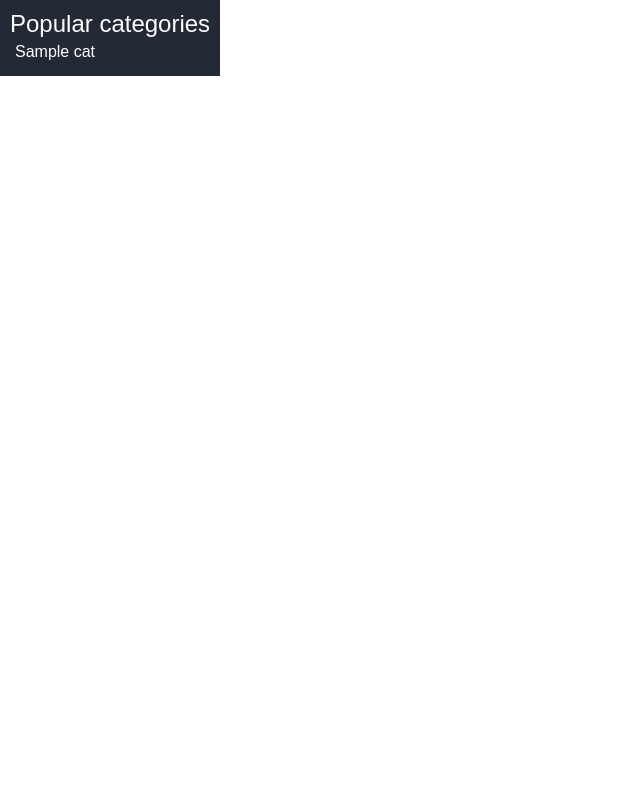
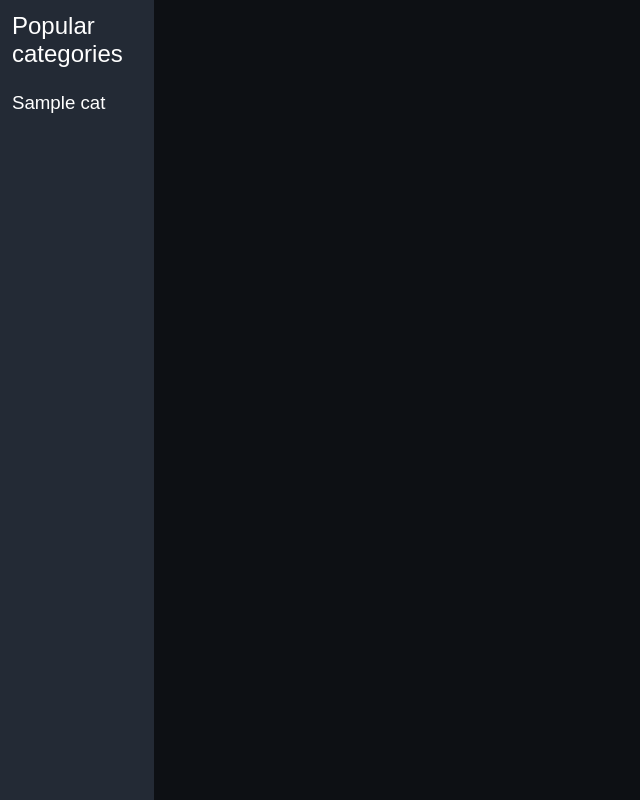
Before and after one commit to ArachnidNetworks/spiderbook2, a Flask app: template templates/home.html in a window 1280 px wide. Shown: the whole page, without its empty margins (0-640 px from the left). Run offline with Flask 2, Linux system fonts and the light colour scheme; the template is opened without the code that fills it: most values are stand-ins (such as "Sample title", 1, 10 or a date in 2020).

Commit message:
Completed aside and it's spacing

```diff
--- a/static/css/default.css
+++ b/static/css/default.css
@@ -7,27 +7,47 @@
 html, body {
     margin: 0;
     padding: 0;
+    height: 100%; width: 100%;
+    background-color: #0d1014;
 }
 
 #popular-cats-a {
     margin: 0;
-    float: left;
-    padding: 10px;
+    top: 0; left: 0;
+    position: fixed;
+    height: 100%;
+    width: 12%;
     background-color: #232a35;
 }
 
 #popular-cats-h {
-    margin: 0;
+    margin: 12px;
     font-weight: 100;
+    text-align: left;
 }
 
 #popular-cats-l {
     margin: 0;
     display: block;
-    padding: 5px;
+    padding: 0;
     list-style-type: none;
+}
+
+#popular-cats-l .cat {
+    padding: 12px;
+    font-size: 14pt;
+    transition: background 0.2s;
+}
+
+#popular-cats-l .cat:hover {
+    background-color: #2e8b57;
+    cursor: pointer;
 }
 
 #popular-cats-l a {
     text-decoration: none;
 }
+
+#cont {
+    margin-left: 12%;
+}
--- a/templates/default.html
+++ b/templates/default.html
@@ -12,13 +12,16 @@
         <h2 id="popular-cats-h">Popular categories</h2>
         <ul id="popular-cats-l">
             {% for cat in popular %}
-                <li class="pc"><a href="{{ url_for('catpost', category=cat) }}">{{ cat }}</a></li>
+                <li class="cat"><a href="{{ url_for('catpost', category=cat) }}">{{ cat }}</a></li>
             {% endfor %}
         </ul>
     </aside>
+    <div id="cont">
     {% block category %}
     {% endblock category %}
     {% block content %}
+    <main></main>
     {% endblock content %}
+    </div>
 </body>
 </html>
```
